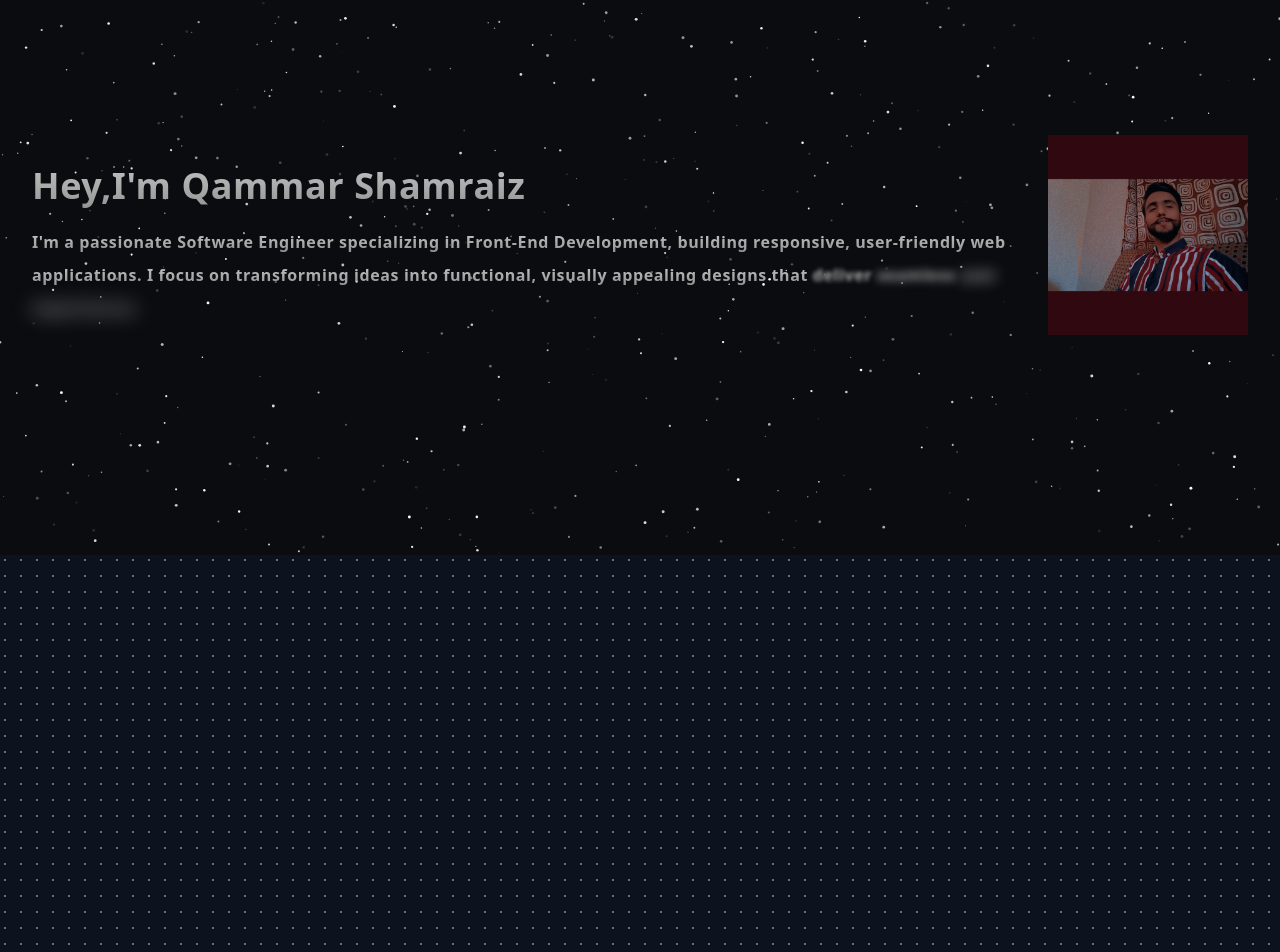
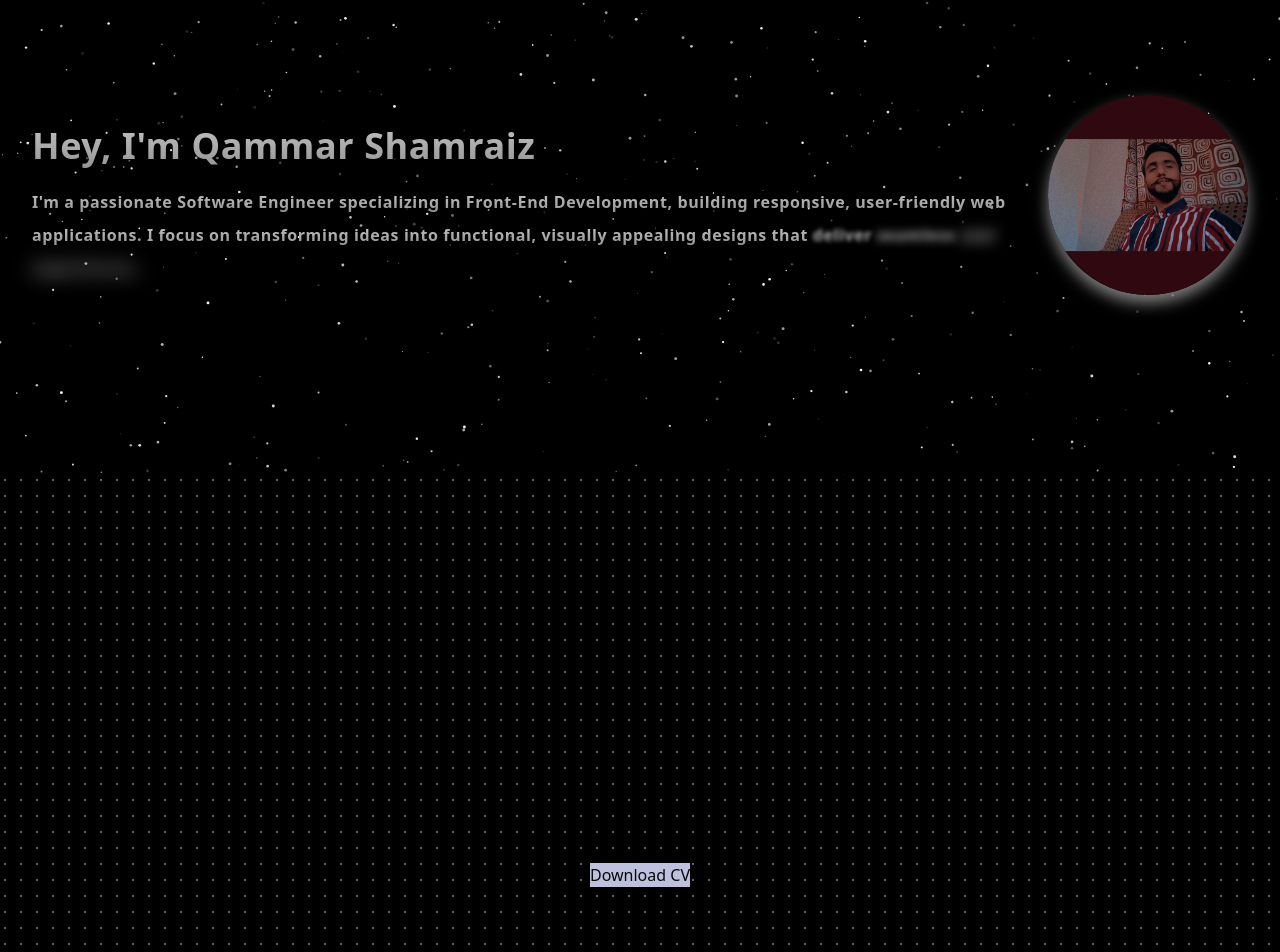
Before and after one commit to qammar1/Portfolio, a Next.js app: page / in a window 1280 px wide. Shown: the part 85-1037 px from the top of the page. Built offline with nearby package versions, Linux system fonts and the light colour scheme.

Commit message:
updated and add cv button

```diff
--- a/app/page.tsx
+++ b/app/page.tsx
@@ -2,10 +2,10 @@ import Hero from "@/components/Hero";
 
 export default function Home() {
   return (
-    <main className="relative bg-black flex justify-center items-center flex-col overflow-hidden mx-auto ">
-      <div className="max-w-7xl w-full">
+    <main >
+      {/* <div className="max-w-7xl w-full"> */}
         <Hero />
-      </div>
+      {/* </div> */}
     </main>
   );
 }
--- a/components/Hero.tsx
+++ b/components/Hero.tsx
@@ -7,40 +7,35 @@ function Hero() {
   return (
     <React.Fragment>
       {/* Sparkles section */}
-      <div className="relative w-full">
-        <div className="20vh">
-        <SparklesCore />
-        </div>
-
-        {/* Content on top of Sparkles */}
-        <div className="flex flex-row absolute inset-0 flex items-center justify-center px-8">
-          <div className="">
+      <div className="relative w-full h-[20vh] sm:h-[60vh] lg:h-[70vh]">
+        <SparklesCore/>
+        <div className="absolute inset-0 flex items-center justify-center px-8">
+          <div>
             <TextGenerateEffect
               duration={2}
-              words={`Hey,I'm Qammar Shamraiz`}
+              words={`Hey, I'm Qammar Shamraiz`}
               wordClassName="text-2xl sm:text-4xl font-bold relative z-20 bg-clip-text text-transparent bg-gradient-to-b from-neutral-200 to-neutral-500 py-8"
             />
             <TextGenerateEffect
               duration={1}
-              words={
-                "I'm a passionate Software Engineer specializing in Front-End Development, building responsive, user-friendly web applications. I focus on transforming ideas into functional, visually appealing designs that deliver seamless user experiences."
-              }
+              words={`I'm a passionate Software Engineer specializing in Front-End Development, building responsive, user-friendly web applications. I focus on transforming ideas into functional, visually appealing designs that deliver seamless user experiences.`}
               wordClassName="text-sm sm:text-base font-bold relative z-20 bg-clip-text text-transparent bg-gradient-to-b from-neutral-200 to-neutral-500 py-3"
             />
           </div>
-
           <Image
             src="/abc.jpg"
             width={200}
             height={200}
+            className="rounded-full shadow-[0_8px_15px_rgba(255,255,255,0.5)]"
             alt="Picture of the author"
           />
         </div>
       </div>
 
-      {/* Doted Section */}
+      <div className="h-[50rem] w-full bg-black bg-dot-white/[0.9] relative flex items-center justify-center">
+      <div className="bg-white-100 d-block d-sm-flex align-items-center z-20"><a className="btn content-download button-main button-scheme" href="resume/BenZhaoResumeSWE.pdf" download="" role="button">Download CV</a></div>
 
-      <div className="h-[50rem] w-full bg-black-200 bg-dot-white/[0.9] relative flex items-center justify-center"></div>
+      </div>
     </React.Fragment>
   );
 }
--- a/components/ui/sparkles.tsx
+++ b/components/ui/sparkles.tsx
@@ -61,7 +61,7 @@ export const SparklesCore = (props: ParticlesProps) => {
           options={{
             background: {
               color: {
-                value: background || "#0a0c0f",
+                value: background || "#0000",
               },
             },
             fullScreen: {
```
